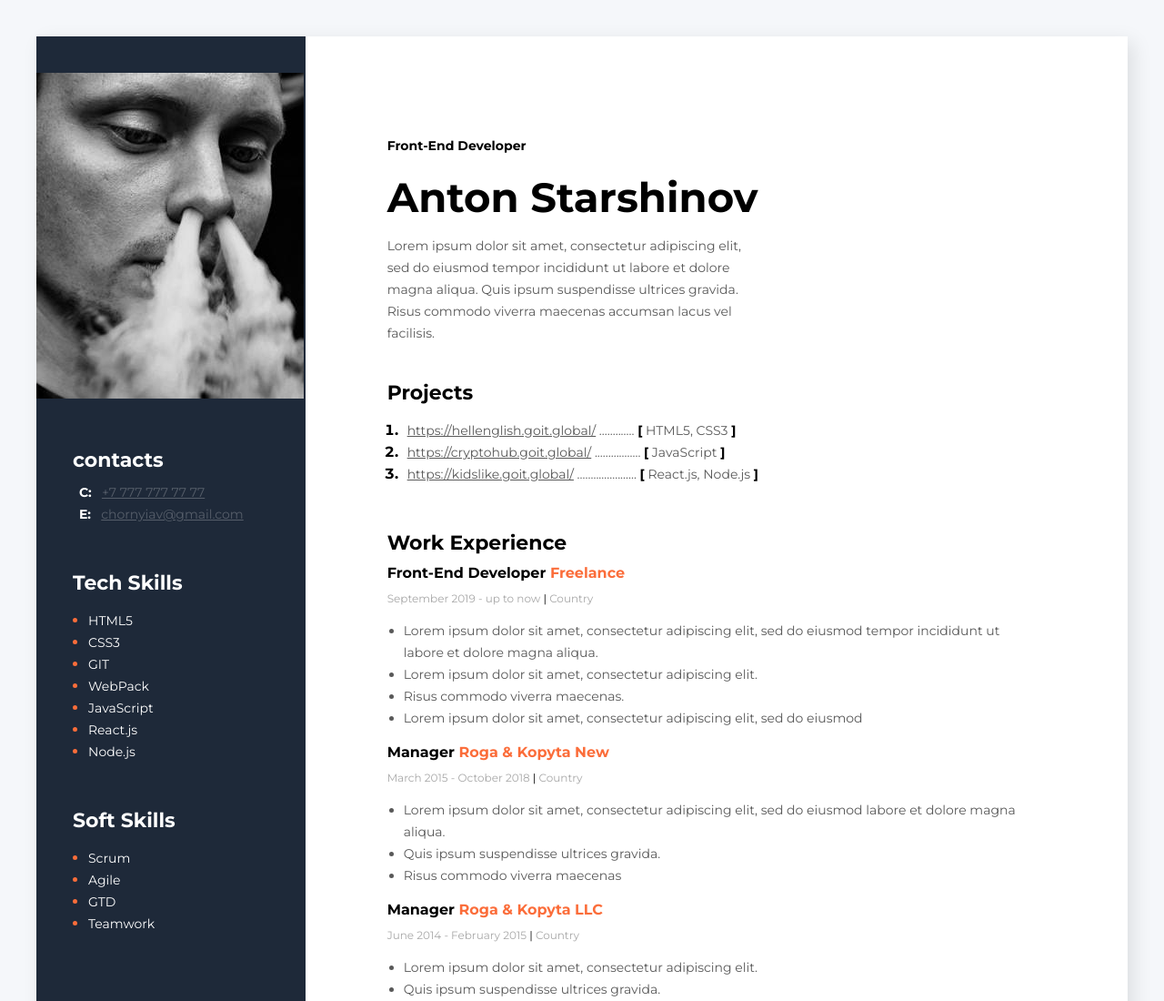
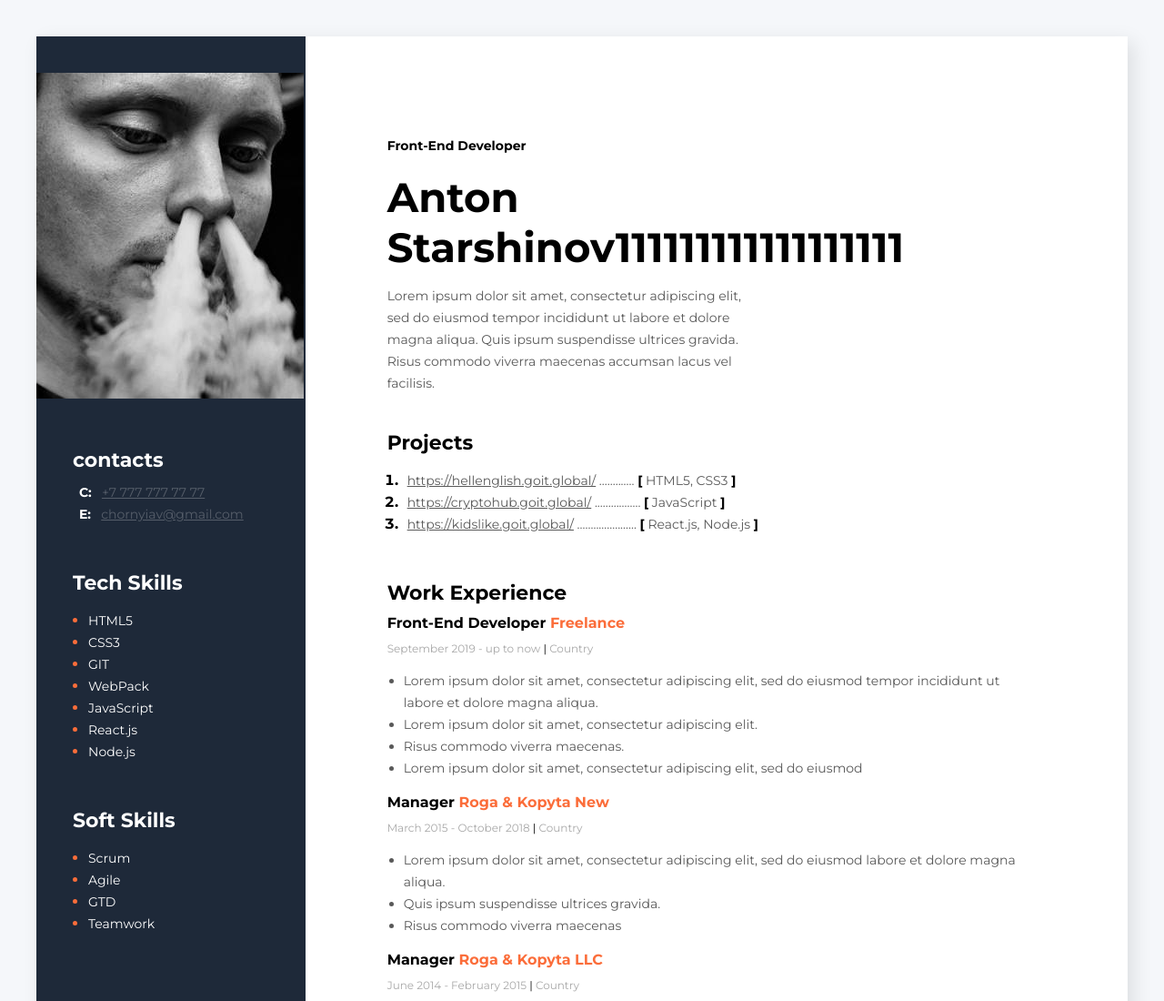
Before and after one commit to Anton-Starshinov/resyme-goit, a plain HTML site: page my-resyme/index.html in a window 1280 px wide. Shown: the top 1100 px of the page at 91% size. Drawn offline with Linux system fonts and the light colour scheme.

Commit message:
Update index.html
снова игрался с GitHub

```diff
--- a/my-resyme/index.html
+++ b/my-resyme/index.html
@@ -21,7 +21,7 @@
         <!-- about me sections -->
             <div class="about-me-sections">
                 <h2 class="about-me-profession">Front-End Developer</h2>
-                <h1 class="about-me-name">Anton Starshinov</h1>
+                <h1 class="about-me-name">Anton Starshinov111111111111111111</h1>
                 <p class="about-me-description">Lorem ipsum dolor sit amet, consectetur adipiscing elit, sed do eiusmod tempor incididunt ut labore et dolore magna aliqua. Quis ipsum suspendisse ultrices gravida. Risus commodo viverra maecenas accumsan lacus vel facilisis.</p>
             </div>
             <!-- My projects section -->
```
